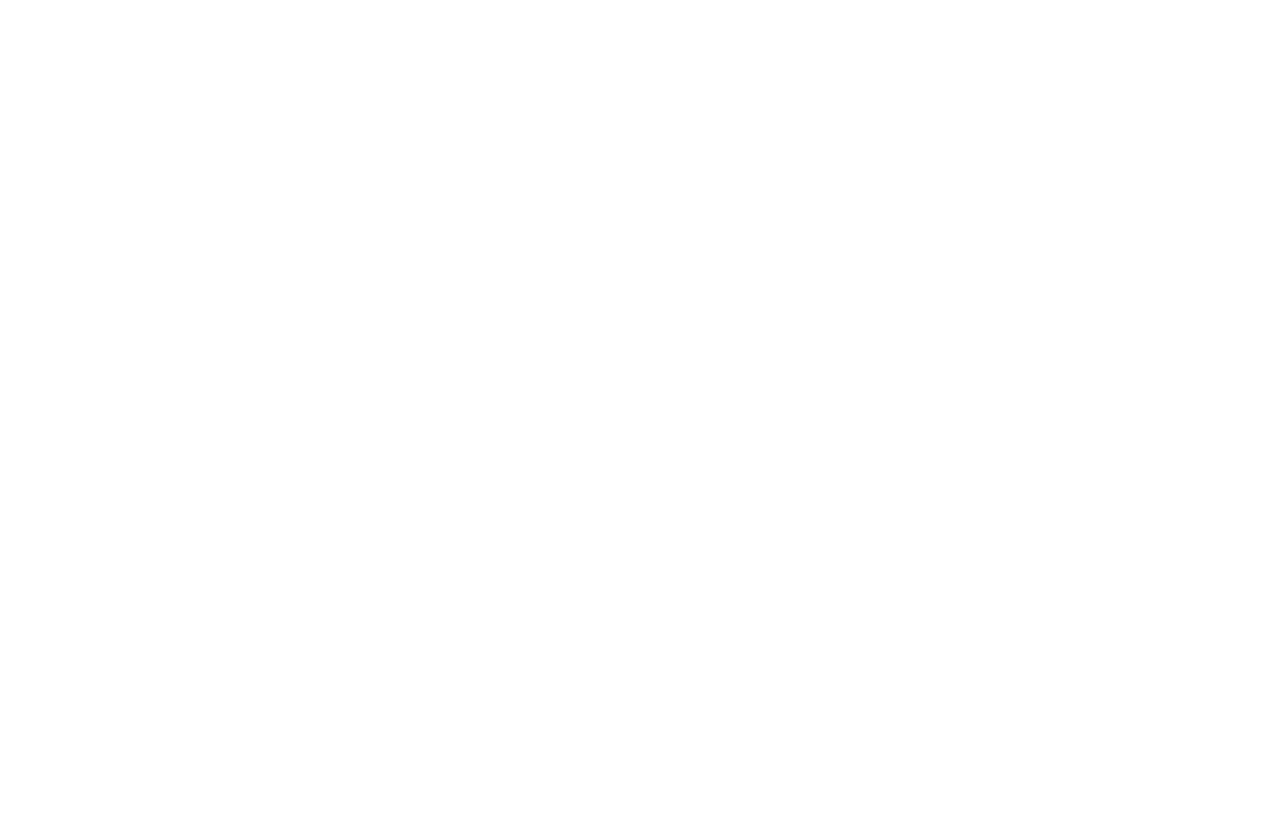
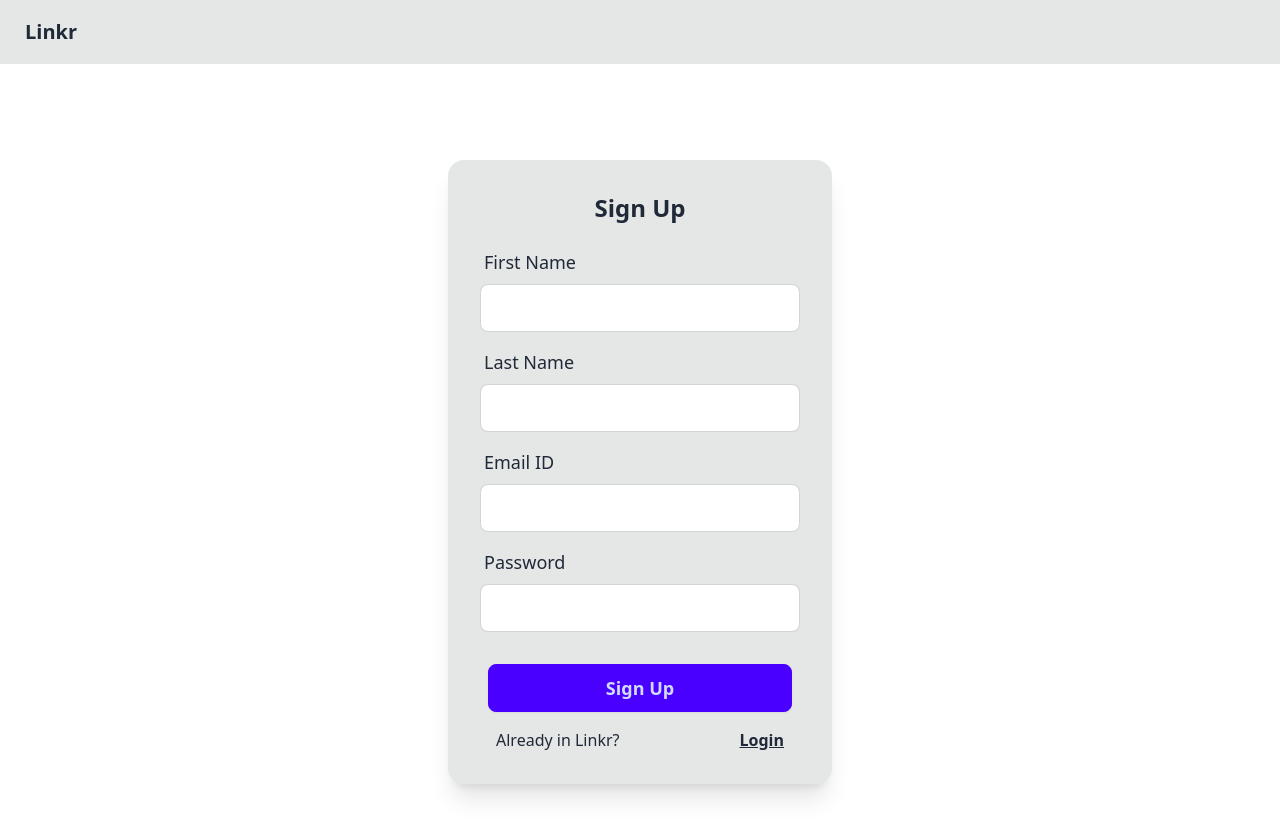
Before and after one commit to VikashPalani/Linkr-web, a React (Vite) app: page /signup in a window 1280 px wide. Before the commit this address had no page. Shown: the top 838 px of the page. Before the commit the page ends 800 px from the top, so only its background shows below. Built offline with nearby package versions, Linux system fonts and the light colour scheme; no server answers.

Commit message:
Added Signup form and updated Readme.md

```diff
--- a/src/App.jsx
+++ b/src/App.jsx
@@ -8,6 +8,7 @@
 import Feed from "./pages/Feed";
 import Connections from "./pages/Connections";
 import Requests from "./pages/Requests";
+import Signup from "./pages/Signup";
 
 function App() {
 
@@ -20,6 +21,7 @@
             <Route path="/" element={<Body/>} >
               {/* Childrens of the Body Route */}
               <Route path="/" element={<Feed/>} />
+              <Route path="/signup" element={<Signup/>} />
               <Route path="/login" element={<Login/>} />
               <Route path="/profile" element={<Profile/>} />
               <Route path="/connections" element={<Connections/>} />
--- a/src/components/Body.jsx
+++ b/src/components/Body.jsx
@@ -44,7 +44,7 @@
       <Navbar />
       {/* Any children routes of the Body Route will be rendered using the Outlet component */}
       <Outlet />
-      <Footer />
+      {/* <Footer /> */}
     </div>
   )
 }
--- a/src/components/EditProfile.jsx
+++ b/src/components/EditProfile.jsx
@@ -41,11 +41,12 @@
     }
 
     return (
+    <>
+        <h2 className="card-title justify-center text-3xl mt-6">Edit Profile</h2>
         <div className="flex justify-center gap-6 my-2">
-        <div className="card bg-base-300 w-96 shadow-xl">
+
+            <div className="card bg-base-300 w-96 shadow-xl mt-8 h-[650px]">
                 <div className="card-body">
-            <h2 className="card-title justify-center text-2xl">Edit Profile</h2>
-
                 <div>
                     <label className="form-control w-full max-w-xs">
                     <div className="label">
@@ -122,7 +123,7 @@
                 </div>
 
                 <p className='text-red-500'>{error}</p>
-            <div className="card-actions justify-center m-2">
+                <div className="card-actions justify-center">
                     <button
                         className="btn btn-primary w-full text-md"
                         onClick={saveProfile}
@@ -143,6 +144,7 @@
             </div>
             }
         </div>
+    </>
     )
 }
 
--- a/src/components/UserCard.jsx
+++ b/src/components/UserCard.jsx
@@ -1,7 +1,27 @@
+import { useDispatch } from "react-redux";
+import { BASE_URL } from "../utils/constants";
+import axios from "axios";
+import { removeUserFromFeed } from "../utils/feedSlice";
 
 const UserCard = (user) => {
 
-    const{firstName, lastName, photoUrl, age, gender, about, skills} = user?.user;
+    const dispatch = useDispatch();
+
+    //The second parameter {} is the data which we are sending to the server, since this is a post, we dont have any data to send
+    const handleSendRequest = async (status,userId) => {
+        try{
+            const res = await axios.post(
+                BASE_URL + "/request/send/"+status+"/"+userId,
+                {},{withCredentials: true}
+            );
+            dispatch(removeUserFromFeed(userId));
+
+        }catch(err){
+            console.log(err);
+        }
+    }
+
+    const{_id, firstName, lastName, photoUrl, age, gender, about, skills} = user?.user;
     return (
     <div>
         <div className="card bg-base-300 w-96 shadow-xl h-[650px] my-8">
@@ -19,8 +39,18 @@
                 }
                 <p>{about}</p>
                 <div className="card-actions justify-center my-4 mt-2">
-                    <button className="btn btn-primary">Ignore</button>
-                    <button className="btn btn-secondary">Interested</button>
+                    <button
+                        className="btn btn-primary"
+                        onClick={() => handleSendRequest("ignored",_id)}
+                    >
+                        Ignore
+                    </button>
+                    <button
+                        className="btn btn-secondary"
+                        onClick={() => handleSendRequest("interested",_id)}
+                    >
+                        Interested
+                    </button>
                 </div>
             </div>
         </div>
--- a/src/pages/Connections.jsx
+++ b/src/pages/Connections.jsx
@@ -35,20 +35,21 @@
     )
 
     return (
-        <>
+        <div className="mb-5">
             <div className="flex justify-center">
             <h1 className="font-bold text-3xl my-8">Connections</h1>
             </div>
 
-            <div className="flex justify-center gap-4">
+            <div className="grid grid-cols-1 md:grid-cols-2 lg:grid-cols-3 gap-4 justify-items-center">
                 {connections.map((connection) => (
                     <div key={connection._id}>
-                        <div className="card bg-base-300 w-96 shadow-xl h-[600px]">
+                        <div className="card bg-base-300 w-96 shadow-xl h-[650px]">
                             <figure>
                                 <img
                                     src={connection.photoUrl}
                                     alt="User Profile"
-                                    className="mx-6 h-[350px] w-[410px]"
+                                    className="mx-6 w-full object-cover"
+                                    style={{height: "350px"}}
 
                                 />
                             </figure>
@@ -63,8 +64,8 @@
                     </div>
                 ))}
             </div>
-        </>
+        </div>
     )
 }
 
-export default Connections
+export default Connections;
--- a/src/pages/Feed.jsx
+++ b/src/pages/Feed.jsx
@@ -27,6 +27,13 @@
     getFeed();
   }, []);
 
+  if(!feed) return;
+  if(feed.length === 0) return (
+      <div className="flex justify-center my-10">
+          <h1 className="font-bold text-2xl">No New Users Found in Linkr</h1>
+      </div>
+  )
+
   return (
     feed && (
       <div className="flex justify-center my-4">
--- a/src/pages/Login.jsx
+++ b/src/pages/Login.jsx
@@ -2,13 +2,13 @@
 import axios from 'axios';
 import { useDispatch } from 'react-redux';
 import { addUser } from '../utils/userSlice';
-import { useNavigate } from 'react-router-dom';
+import { Link, useNavigate } from 'react-router-dom';
 import { BASE_URL } from '../utils/constants';
 
 const Login = () => {
 
-  const [emailId, setEmailId] = useState('vikash@gmail.com');
-  const [password, setPassword] = useState('Vikash@123');
+  const [emailId, setEmailId] = useState('@gmail.com');
+  const [password, setPassword] = useState('@123');
   const [error,setError] = useState("");
   const dispatch = useDispatch();
   const navigate = useNavigate();
@@ -16,7 +16,7 @@
   const handleLogin = async () => {
     try{
       const res = await axios.post(BASE_URL + "/login",
-        {emailId,password,},
+        {emailId,password},
         {withCredentials: true}
       );
         //User data will be stored in Redux store
@@ -70,6 +70,10 @@
               Login
             </button>
           </div>
+          <div className='flex justify-center'>
+            <p className='ml-4'>New to Linkr? </p>
+            <Link to="/signup" className='mr-4 underline cursor-pointer font-semibold'>Signup</Link>
+          </div>
 
         </div>
       </div>
--- /dev/null
+++ b/src/pages/Signup.jsx
@@ -0,0 +1,106 @@
+import { useState } from 'react'
+import { BASE_URL } from '../utils/constants';
+import axios from 'axios';
+import { Link, useNavigate } from 'react-router-dom';
+
+const Signup = () => {
+
+    const [firstName, setFirstName] = useState('');
+    const [lastName, setLastName] = useState('');
+    const [emailId, setEmailId] = useState('');
+    const [password, setPassword] = useState('');
+    const [error,setError] = useState('');
+    const navigate = useNavigate();
+
+    const handleSignup = async () => {
+        try{
+            const res = await axios.post(BASE_URL+"/signup",
+                {firstName,lastName,emailId,password},
+                {withCredentials:true}
+            );
+            navigate("/login");
+        }
+        catch(err){
+            setError(err?.response?.data || "Something went wrong");
+            console.log(err);
+        }
+    };
+
+    return (
+        <div className="flex justify-center my-24">
+          <div className="card bg-base-300 w-96 shadow-xl">
+            <div className="card-body">
+              <h2 className="card-title justify-center text-2xl">Sign Up</h2>
+
+              <div>
+                <label className="form-control w-full max-w-xs my-2">
+                  <div className="label">
+                    <span className="label-text text-lg">First Name</span>
+                  </div>
+                  <input
+                    type="text"
+                    value={firstName}
+                    onChange={(e) => setFirstName(e.target.value)}
+                    className="input input-bordered w-full max-w-xs"
+                  />
+                </label>
+
+                <label className="form-control w-full max-w-xs my-2">
+                  <div className="label">
+                    <span className="label-text text-lg">Last Name</span>
+                  </div>
+                  <input
+                    type="text"
+                    value={lastName}
+                    onChange={(e) => setLastName(e.target.value)}
+                    className="input input-bordered w-full max-w-xs"
+                  />
+                </label>
+
+                <label className="form-control w-full max-w-xs my-2">
+                  <div className="label">
+                    <span className="label-text text-lg">Email ID</span>
+                  </div>
+                  <input
+                    type="text"
+                    value={emailId}
+                    onChange={(e) => setEmailId(e.target.value)}
+                    className="input input-bordered w-full max-w-xs"
+                  />
+                </label>
+
+                <label className="form-control w-full max-w-xs my-2">
+                  <div className="label">
+                    <span className="label-text text-lg">Password</span>
+                  </div>
+                  <input
+                    type="password"
+                    value = {password}
+                    onChange = {(e) => setPassword(e.target.value)}
+                    className="input input-bordered w-full max-w-xs"
+                  />
+                </label>
+              </div>
+
+              <p className='text-red-500'>{error}</p>
+              <div className="card-actions justify-center m-2">
+                <button
+                    className="btn btn-primary w-full text-lg"
+                    onClick={handleSignup}
+                >
+                  Sign Up
+                </button>
+              </div>
+
+                <div className='flex justify-center'>
+                    <p className='ml-4'>Already in Linkr? </p>
+                    <Link to="/login" className='mr-4 underline cursor-pointer font-semibold'>Login</Link>
+                </div>
+
+            </div>
+          </div>
+        </div>
+      )
+}
+
+export default Signup
--- a/src/utils/feedSlice.js
+++ b/src/utils/feedSlice.js
@@ -7,11 +7,12 @@
         addFeed: (state,action) => {
             return action.payload;
         },
-        removeFeed: (state,action) => {
-            return null;
+        removeUserFromFeed: (state,action) => {
+            const newFeed = state.filter(user => user.id !== action.payload);
+            return newFeed;
         }
     }
 });
 
-export const {addFeed, removeFeed} = feedSlice.actions;
+export const {addFeed, removeUserFromFeed} = feedSlice.actions;
 export default feedSlice.reducer;
```
Also changed, not shown: src/components/Footer.jsx (+0 -51 lines), 1 other file (tests, documents, lock files or other folders). Lines whose indentation alone changed are shown as unchanged.
